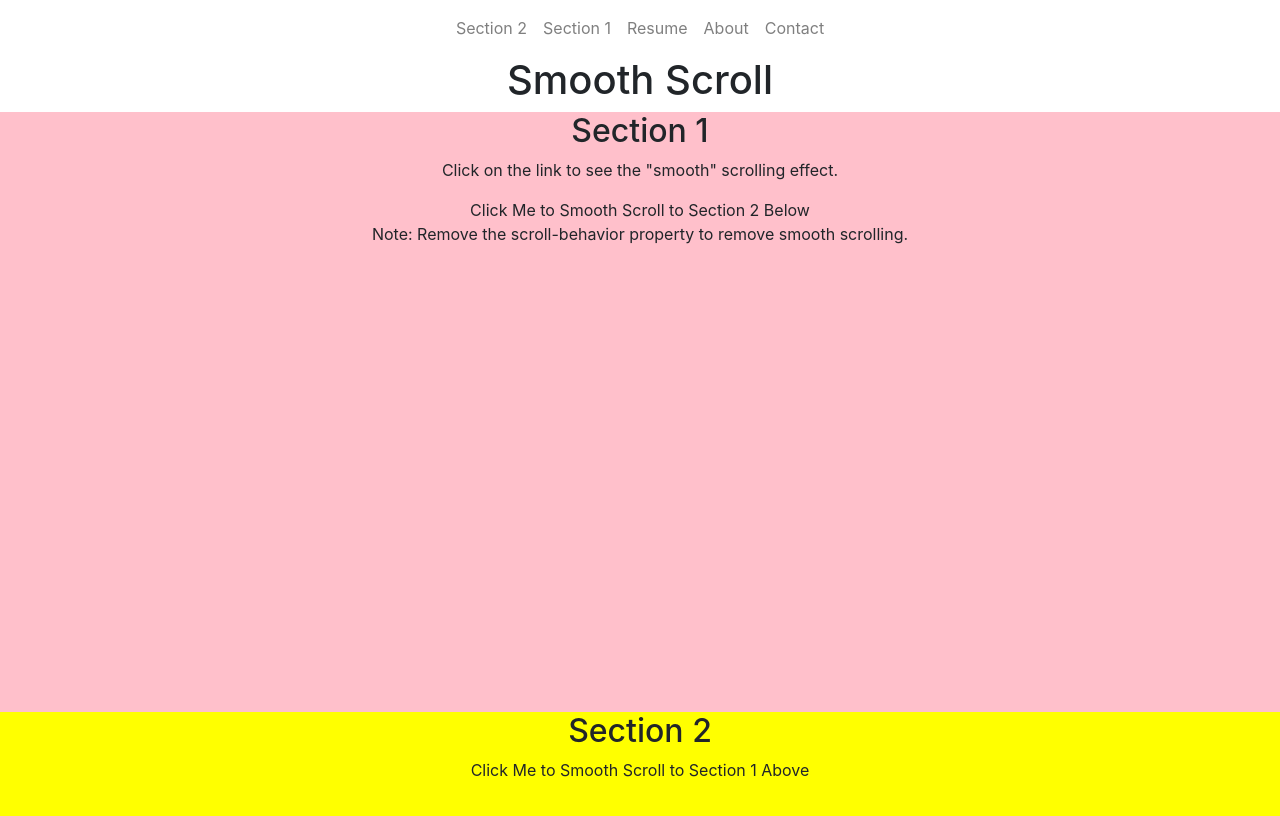
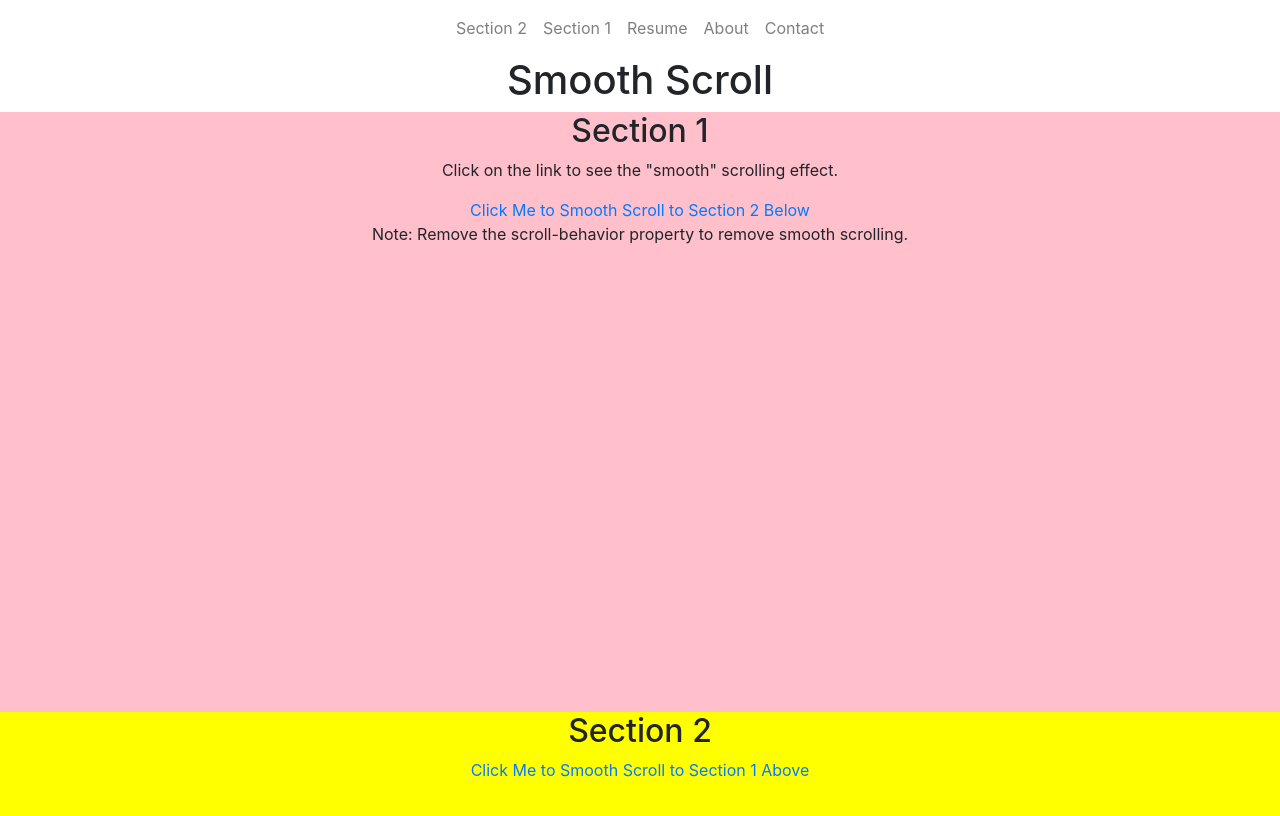
Before and after one commit to tomer101011/personal-website, a React (Create React App) app: page / in a window 1280 px wide. Shown: the top 816 px of the page. Built offline with nearby package versions, Linux system fonts and the light colour scheme.

Commit message:
Continue

```diff
--- a/src/App.js
+++ b/src/App.js
@@ -30,7 +30,7 @@ class App extends Component {
           <div className="col-md-12">
             <h2>Section 1</h2>
             <p>Click on the link to see the "smooth" scrolling effect.</p>
-            <a>Click Me to Smooth Scroll to Section 2 Below</a>
+            <a href="#section2">Click Me to Smooth Scroll to Section 2 Below</a>
             <p>Note: Remove the scroll-behavior property to remove smooth scrolling.</p>
           </div>
         </div>
@@ -39,7 +39,7 @@ class App extends Component {
         <div className="main row" style={{ height: '600px', backgroundColor: 'yellow' }} id="section2">
           <div className="col-md-12">
             <h2>Section 2</h2>
-            <a>Click Me to Smooth Scroll to Section 1 Above</a>
+            <a href="#section1">Click Me to Smooth Scroll to Section 1 Above</a>
           </div>
         </div>
 
```
